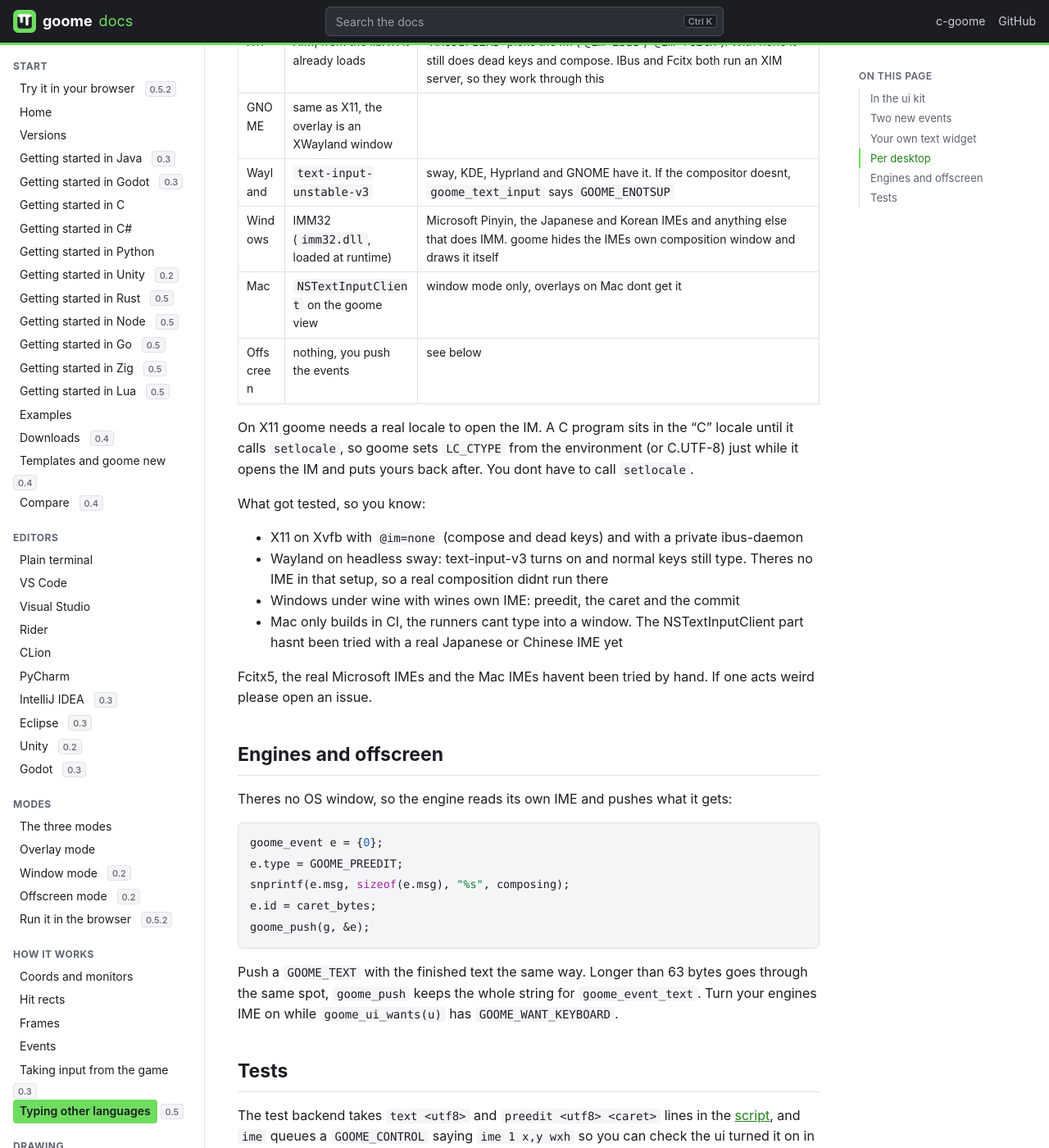
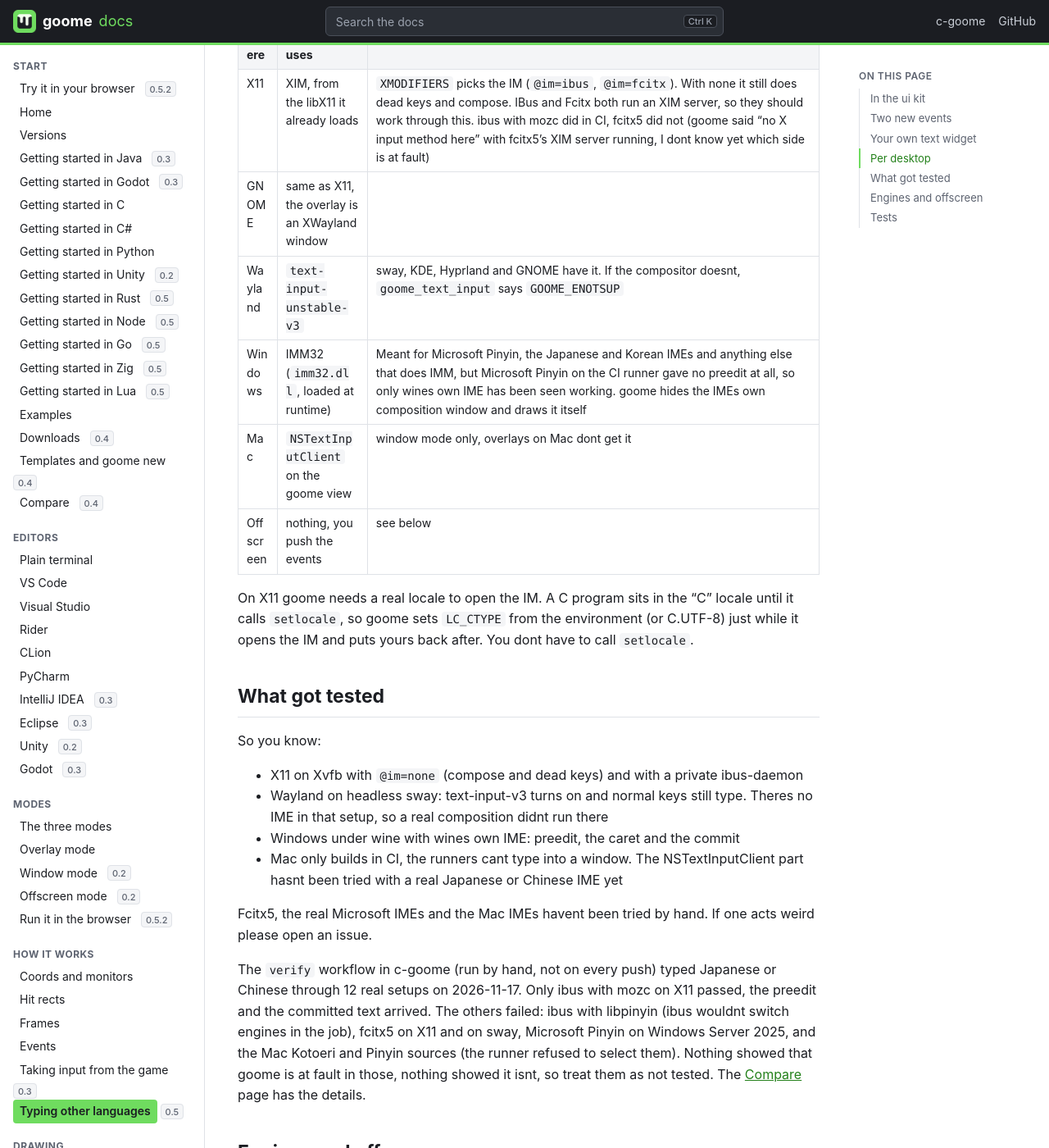
Before and after one commit to goome-ui/docs, a Jekyll site: the page built from pages/ime.md, in a window 1280 px wide and 1400 px high, scrolled down 1561 px. Shown: the whole window at 82% size. Built offline with Jekyll 4.4.1, drawn with Linux system fonts in a browser that asks for light colours; some of the changed text lies outside the part shown.

Commit message:
Fix IME, screen reader, OBS and editor claims

```diff
--- a/pages/ime.md
+++ b/pages/ime.md
@@ -4,7 +4,7 @@ title: Typing other languages
 
 # Typing other languages <kbd>0.5</kbd>
 
-Chinese, Japanese and Korean get typed through an IME: you type, a little candidate window pops up, you pick, and the finished text lands in the app. Dead keys (´ then e = é) and compose work the same way. goome talks to the IME on every desktop, so inputs and the text editor just work with it.
+Chinese, Japanese and Korean get typed through an IME: you type, a little candidate window pops up, you pick, and the finished text lands in the app. Dead keys (´ then e = é) and compose work the same way. goome talks to the IME on every desktop, so inputs and the text editor are meant to just work with it. How much of that has been seen working is at the [bottom](#what-got-tested), short version: one real IME setup (ibus with mozc on X11) has been checked end to end.
 
 ## In the ui kit
 
@@ -119,16 +119,18 @@ Calling it every frame is fine but the ui kit only calls it when the caret moved
 
 | Where | What goome uses | Notes |
 |:--|:--|:--|
-| X11 | XIM, from the libX11 it already loads | `XMODIFIERS` picks the IM (`@im=ibus`, `@im=fcitx`). With none it still does dead keys and compose. IBus and Fcitx both run an XIM server, so they work through this |
+| X11 | XIM, from the libX11 it already loads | `XMODIFIERS` picks the IM (`@im=ibus`, `@im=fcitx`). With none it still does dead keys and compose. IBus and Fcitx both run an XIM server, so they should work through this. ibus with mozc did in CI, fcitx5 did not (goome said "no X input method here" with fcitx5's XIM server running, I dont know yet which side is at fault) |
 | GNOME | same as X11, the overlay is an XWayland window | |
 | Wayland | `text-input-unstable-v3` | sway, KDE, Hyprland and GNOME have it. If the compositor doesnt, `goome_text_input` says `GOOME_ENOTSUP` |
-| Windows | IMM32 (`imm32.dll`, loaded at runtime) | Microsoft Pinyin, the Japanese and Korean IMEs and anything else that does IMM. goome hides the IMEs own composition window and draws it itself |
+| Windows | IMM32 (`imm32.dll`, loaded at runtime) | Meant for Microsoft Pinyin, the Japanese and Korean IMEs and anything else that does IMM, but Microsoft Pinyin on the CI runner gave no preedit at all, so only wines own IME has been seen working. goome hides the IMEs own composition window and draws it itself |
 | Mac | `NSTextInputClient` on the goome view | window mode only, overlays on Mac dont get it |
 | Offscreen | nothing, you push the events | see below |
 
 On X11 goome needs a real locale to open the IM. A C program sits in the "C" locale until it calls `setlocale`, so goome sets `LC_CTYPE` from the environment (or C.UTF-8) just while it opens the IM and puts yours back after. You dont have to call `setlocale`.
 
-What got tested, so you know:
+## What got tested
+
+So you know:
 
 - X11 on Xvfb with `@im=none` (compose and dead keys) and with a private ibus-daemon
 - Wayland on headless sway: text-input-v3 turns on and normal keys still type. Theres no IME in that setup, so a real composition didnt run there
@@ -136,6 +138,8 @@ What got tested, so you know:
 - Mac only builds in CI, the runners cant type into a window. The NSTextInputClient part hasnt been tried with a real Japanese or Chinese IME yet
 
 Fcitx5, the real Microsoft IMEs and the Mac IMEs havent been tried by hand. If one acts weird please open an issue.
+
+The `verify` workflow in c-goome (run by hand, not on every push) typed Japanese or Chinese through 12 real setups on 2026-11-17. Only ibus with mozc on X11 passed, the preedit and the committed text arrived. The others failed: ibus with libpinyin (ibus wouldnt switch engines in the job), fcitx5 on X11 and on sway, Microsoft Pinyin on Windows Server 2025, and the Mac Kotoeri and Pinyin sources (the runner refused to select them). Nothing showed that goome is at fault in those, nothing showed it isnt, so treat them as not tested. The [Compare](compare.md#typing-and-screen-readers) page has the details.
 
 ## Engines and offscreen
 
```
Also changed, not shown: pages/accessibility.md (+1 -1 lines), pages/browser.md (+1 -1 lines), pages/editor-rider.md (+1 -1 lines), pages/editor-visualstudio.md (+2 -2 lines), pages/obs.md (+2 -2 lines).
